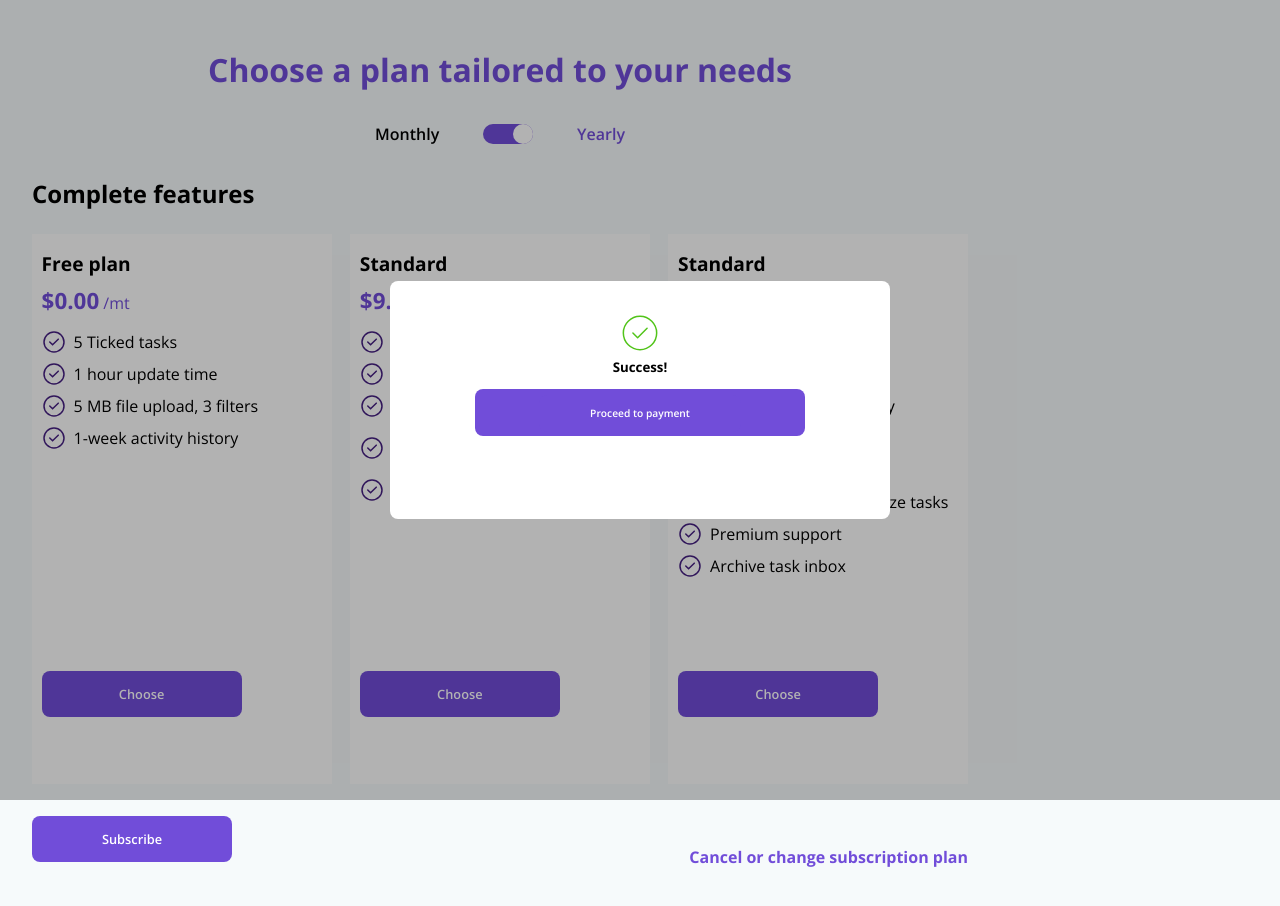
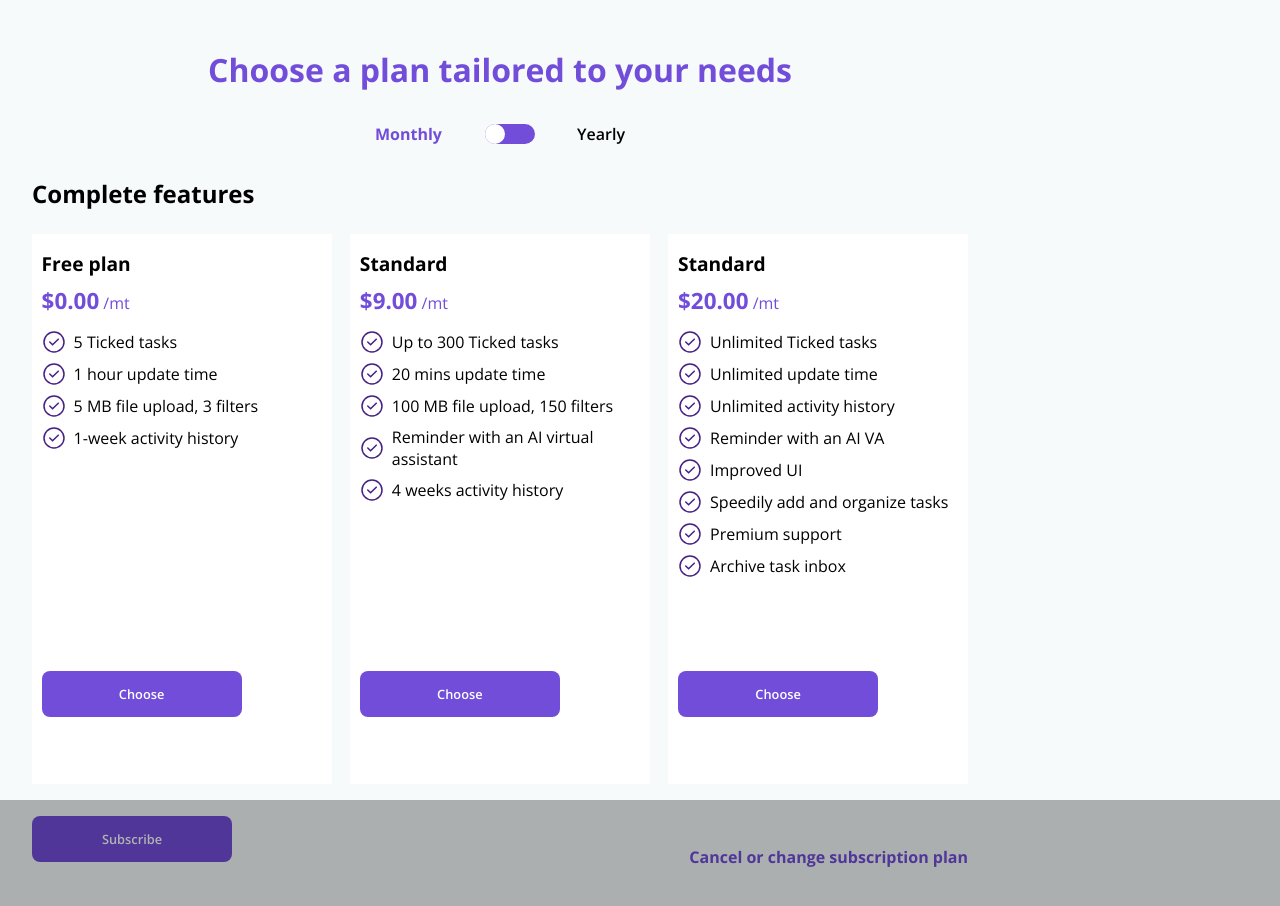
Before and after one commit to harshleey/linktree-clone-task-two, a React (Vite) app: page /sub-features in a window 1280 px wide. Shown: the top 906 px of the page. Built offline with nearby package versions, Linux system fonts and the light colour scheme.

Commit message:
New commit

```diff
--- a/src/App.jsx
+++ b/src/App.jsx
@@ -12,7 +12,8 @@ function App() {
   const [frequencyMode, setFrequencyMode] = useState(true)
 
     function toggleFrequencyMode() {
-        setFrequencyMode(prevMode => !prevMode)
+        // setFrequencyMode(prevMode => !prevMode)
+        console.log(frequencyMode)
     }
 
   return (
--- a/src/components/SubContent.jsx
+++ b/src/components/SubContent.jsx
@@ -2,8 +2,17 @@ import React from 'react'
 import location from "../assets/location.svg"
 import ranking from "../assets/ranking.svg"
 import volume from "../assets/volume-high.svg"
+import { useState } from 'react'
 
 export default function SubContent() {
+    const [basicActive, setBasicActive] = useState(false);
+    const [standardActive, setStandardActive] = useState(false);
+
+  const basicClick = () => {
+    // 👇️ toggle
+    setBasicActive(current => !current);
+  };
+
   return (
 
         <div className="subscription-content">
--- a/src/components/SubHeading.jsx
+++ b/src/components/SubHeading.jsx
@@ -1,19 +1,26 @@
 import React from 'react'
+import { useState } from 'react'
 
 export default function SubHeading() {
+  const [frequencyMode, setFrequencyMode] = useState(true)
+
+  function toggleFrequencyMode() {
+      setFrequencyMode(prevMode => !prevMode)
+  }
+
   return (
     <div className="sub-heading">
         <h1 className='sub-heading accent'>Choose a plan tailored to your needs</h1>
 
 <div className="month-year">
-    <p>Monthly</p>
+    <p className={frequencyMode ? "accent" : ""}>Monthly</p>
     <div
-            className="toggler--slider"
-            // onClick={toggleFrequencyMode}
+            className={`toggler--slider ${frequencyMode ? "toggler--slider-end" : "" } `}
+            onClick={toggleFrequencyMode}
         >
             <div className="toggler--slider--circle"></div>
         </div>
-    <p className='yearly'>Yearly</p>
+    <p className={!frequencyMode ? "accent" : ""}>Yearly</p>
 </div>
     </div>
   )
--- a/src/index.css
+++ b/src/index.css
@@ -333,12 +333,17 @@ a {
   background-color: rgba(0, 0, 0, 0.3);
   min-height: 100vh;
   left: 0;
-  top: 0;
-  /* top: 100vh; */
+  /* top: 0; */
+  top: 100vh;
   display: flex;
   align-items: center;
   justify-content: center;
   flex-direction: column;
+}
+
+.active-modal {
+  top: 0;
+  z-index: 10;
 }
 
 .inner-subscribe {
@@ -547,7 +552,7 @@ nav.dark .toggler-dark {
   color: #FFFFFF;
 }
 
-nav.dark .toggler--slider {
+.toggler--slider-end {
   justify-content: flex-start;
 }
 
--- a/src/pages/SubFeatures.jsx
+++ b/src/pages/SubFeatures.jsx
@@ -9,6 +9,11 @@ import { useState } from 'react'
 
 export default function SubFeatures({toggleFrequencyMode}) {
   const [toggleSubscribe, setToggleSubcribe] = useState(false)
+
+  const handleSubscribe = () => {
+    setToggleSubcribe(prevSubscribe => !prevSubscribe)
+  }
+
   return (
     <div className="sub-features subscription-section">
       <SubHeading/>
@@ -92,26 +97,23 @@ export default function SubFeatures({toggleFrequencyMode}) {
         </div>
 
         <div className="feature-bottom-links">
-        <button className="btn subscribe">
-          Subscribe
-        </button>
-        <Link to="/" id="sub-features" className="accent">Cancel or change subscription plan</Link>
+          <button onClick={handleSubscribe}  className="btn subscribe">
+            Subscribe
+          </button>
+          <Link to="/" id="sub-features" className="accent">Cancel or change subscription plan</Link>
 
         </div>
-
       </div>
 
-      <div className="subscribe-modal">
+      <div onClick={() => {
+        setToggleSubcribe(!toggleSubscribe)
+      }} className={`subscribe-modal ${toggleSubscribe ? "active-modal" : ""}`}>
        <div className="inner-subscribe">
         <img src={success} alt="" />
         <h5>Success!</h5>
         <p></p>
         <button className="btn"><Link to="/" id="sub-features" className="btn">Proceed to payment</Link></button>
-
-
-
        </div>
-
       </div>
     </div>
   )
```
